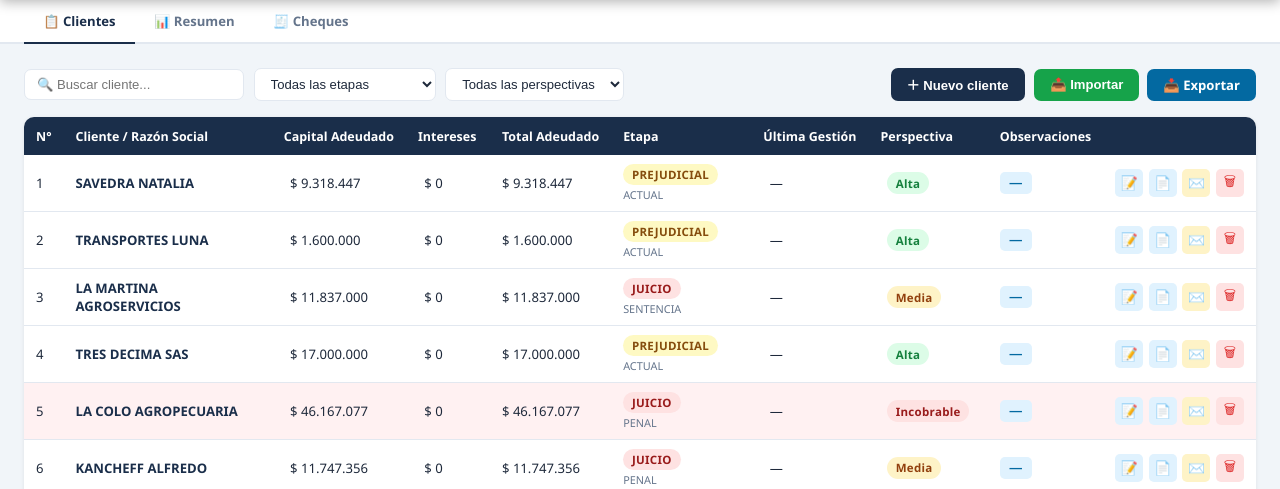
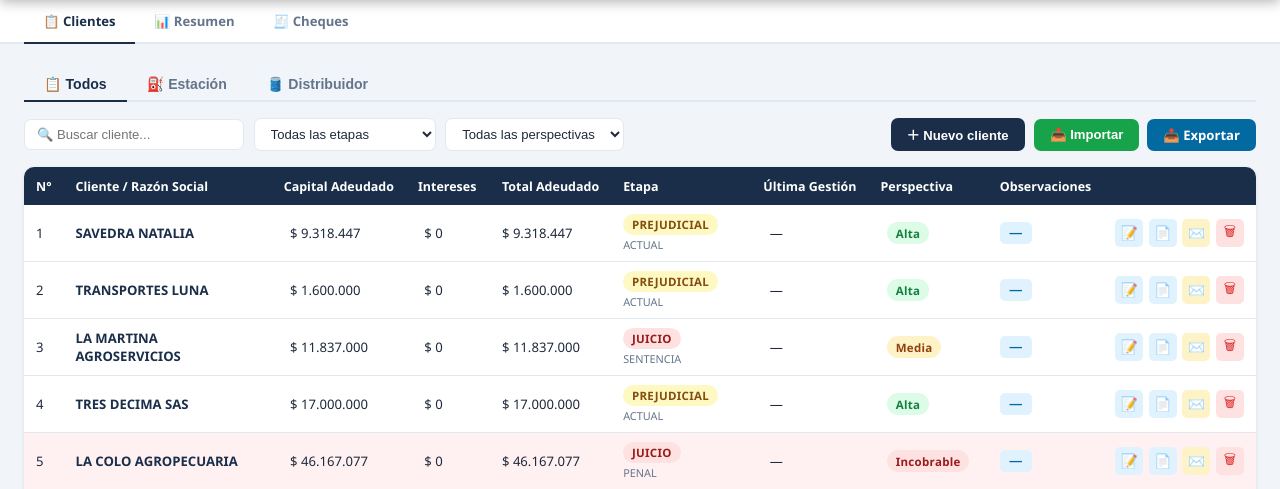
Before and after one commit to aimartinvega-code/cartera-mora, a Flask app: page /app in a window 1280 px wide. Shown: the part 56-545 px from the top of the page. Run offline with Flask 3, Linux system fonts and the light colour scheme; the visitor is signed in with stand-in values (Sample User, id 1).

Commit message:
tipo cliente estacion distribuidor

```diff
--- a/templates/index.html
+++ b/templates/index.html
@@ -605,6 +605,12 @@ tbody tr.incobrable-row:hover { background: #ffe4e6 !important; }
 
   <!-- PANEL CLIENTES -->
   <div class="panel active" id="panel-clientes">
+    <!-- TIPO CLIENTE TABS -->
+    <div style="display:flex;gap:0;margin-bottom:1rem;border-bottom:2px solid var(--border)">
+      <button id="tipo-btn-todos" onclick="setTipoCliente('todos')" style="padding:0.5rem 1.25rem;border:none;background:none;font-size:0.88rem;font-weight:700;color:var(--navy);border-bottom:2px solid var(--navy);margin-bottom:-2px;cursor:pointer">📋 Todos</button>
+      <button id="tipo-btn-estacion" onclick="setTipoCliente('estacion')" style="padding:0.5rem 1.25rem;border:none;background:none;font-size:0.88rem;font-weight:600;color:var(--slate);border-bottom:2px solid transparent;margin-bottom:-2px;cursor:pointer">⛽ Estación</button>
+      <button id="tipo-btn-distribuidor" onclick="setTipoCliente('distribuidor')" style="padding:0.5rem 1.25rem;border:none;background:none;font-size:0.88rem;font-weight:600;color:var(--slate);border-bottom:2px solid transparent;margin-bottom:-2px;cursor:pointer">🛢️ Distribuidor</button>
+    </div>
     <div class="filtros">
       <input type="text" id="buscar" placeholder="🔍 Buscar cliente..." oninput="filtrarTabla()">
       <select id="filtro-estado" onchange="filtrarTabla()">
@@ -916,13 +922,22 @@ function renderTabla(lista) {
     tr.innerHTML = `
       <td>${i + 1}</td>
       <td style="position:relative">
-        <span style="cursor:pointer;font-weight:600;color:var(--navy)" onclick="toggleDatosPopover(event, ${c.id})">${c.razon_social || ''}</span>
+        <span style="cursor:pointer;font-weight:600;color:var(--navy)" onclick="toggleDatosPopover(event, ${c.id})">
+          ${c.tipo_cliente === 'estacion' ? '⛽ ' : c.tipo_cliente === 'distribuidor' ? '🛢️ ' : ''}${c.razon_social || ''}
+        </span>
         <div id="datos-popover-${c.id}" class="datos-popover" style="display:none">
           <div class="datos-popover-header">
             <strong>${c.razon_social}</strong>
             <button onclick="toggleDatosPopover(event, ${c.id})" style="background:none;border:none;cursor:pointer;font-size:1rem;color:var(--slate)">✕</button>
           </div>
           <div class="datos-popover-grid">
+            <div><label>Tipo de cliente</label>
+              <select onchange="guardarDato(${c.id}, 'tipo_cliente', this.value)" style="font-size:0.8rem;padding:0.3rem 0.5rem;border:1px solid var(--border);border-radius:5px;width:100%">
+                <option value="">— Sin clasificar —</option>
+                <option value="estacion" ${c.tipo_cliente === 'estacion' ? 'selected' : ''}>⛽ Estación</option>
+                <option value="distribuidor" ${c.tipo_cliente === 'distribuidor' ? 'selected' : ''}>🛢️ Distribuidor</option>
+              </select>
+            </div>
             <div><label>CUIT / DNI</label><input value="${c.cuit || ''}" placeholder="—" onblur="guardarDato(${c.id}, 'cuit', this.value)"></div>
             <div><label>Domicilio</label><input value="${c.domicilio || ''}" placeholder="—" onblur="guardarDato(${c.id}, 'domicilio', this.value)"></div>
             <div><label>Localidad</label><input value="${c.localidad || ''}" placeholder="—" onblur="guardarDato(${c.id}, 'localidad', this.value)"></div>
@@ -1501,6 +1516,21 @@ async function eliminarCliente(id) {
   toast('Cliente eliminado', '');
 }
 
+// ---- TIPO CLIENTE ----
+let tipoClienteActual = 'todos';
+
+function setTipoCliente(tipo) {
+  tipoClienteActual = tipo;
+  ['todos', 'estacion', 'distribuidor'].forEach(t => {
+    const btn = document.getElementById('tipo-btn-' + t);
+    if (!btn) return;
+    btn.style.color = t === tipo ? 'var(--navy)' : 'var(--slate)';
+    btn.style.fontWeight = t === tipo ? '700' : '600';
+    btn.style.borderBottom = t === tipo ? '2px solid var(--navy)' : '2px solid transparent';
+  });
+  filtrarTabla();
+}
+
 // ---- FILTROS ----
 function filtrarActual() {
   const busq = document.getElementById('buscar').value.toLowerCase();
@@ -1515,7 +1545,8 @@ function filtrarActual() {
     else if (est === 'MEDIACION') matchEst = ESTADOS_MEDIACION.includes(c.estado);
     else if (est) matchEst = c.estado === est;
     const matchPersp = !persp || c.perspectiva === persp;
-    return matchBusq && matchEst && matchPersp;
+    const matchTipo = tipoClienteActual === 'todos' || c.tipo_cliente === tipoClienteActual;
+    return matchBusq && matchEst && matchPersp && matchTipo;
   });
 }
 
```
